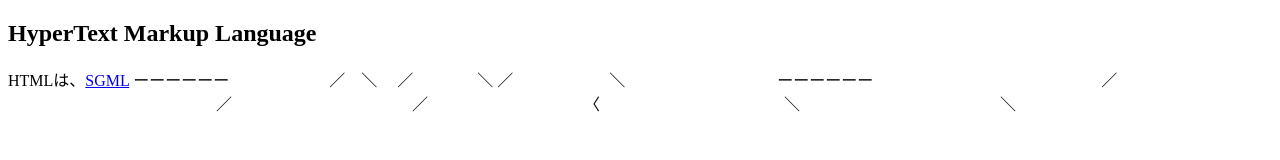
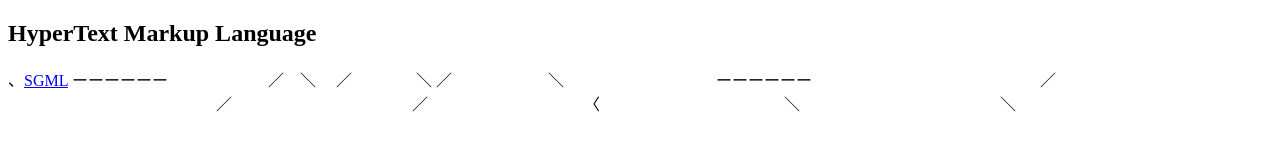
Before and after one commit to superatyun/superatyun.github.io, a plain HTML site: page index.html in a window 1280 px wide. Drawn offline with Linux system fonts and the light colour scheme.

Commit message:
Update index.html

```diff
--- a/index.html
+++ b/index.html
@@ -8,7 +8,7 @@
  <body>
   <article>
    <h1 lang="en">HyperText Markup Language</h1>
-   <p>HTMLは、<a href="http://ja.wikipedia.org/wiki/SGML">SGML</a>
+   <p>、<a href="http://ja.wikipedia.org/wiki/SGML">SGML</a>
       ーーーーーー
    　　　／　＼
     　／　　　　＼
```
